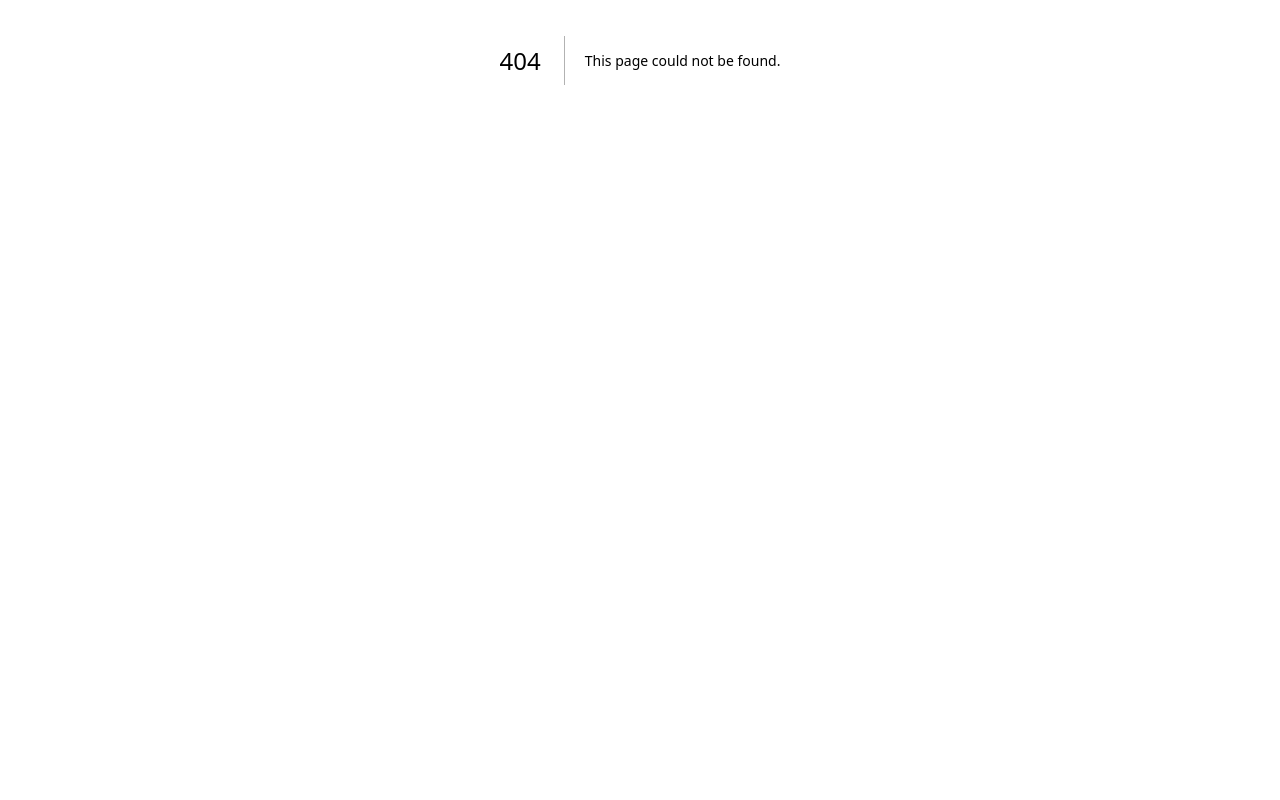
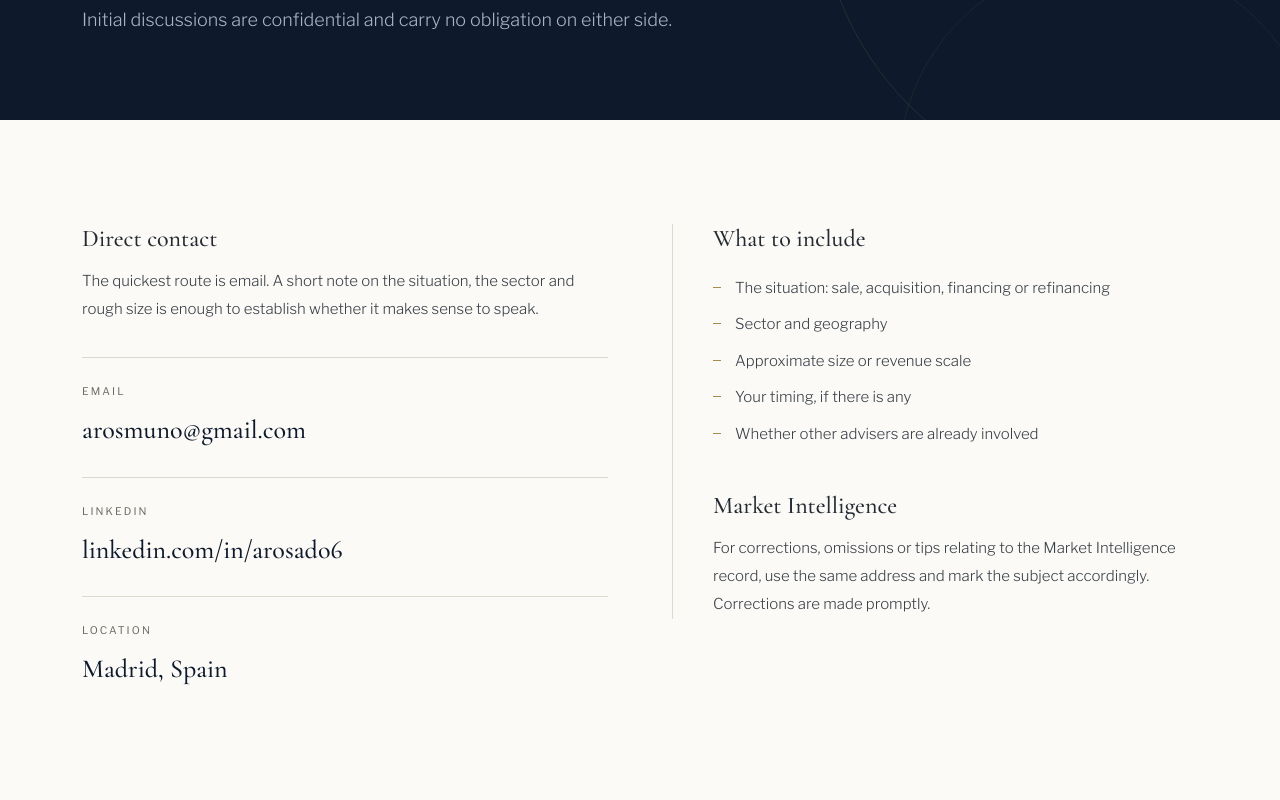
Before and after one commit to arosmuno/Meridian, a Next.js app: page /contact in a window 1280 px wide. Before the commit this address had no page. Shown: the part 340-1140 px from the top of the page. Before the commit the page ends 800 px from the top, so only its background shows below. Built offline with nearby package versions, Linux system fonts and the light colour scheme.

Commit message:
Add Contact page with layout and contact details
This file contains the Contact page with relevant metadata, layout, and contact information.

```diff
--- /dev/null
+++ b/pages/contact.js
@@ -0,0 +1,61 @@
+import Head from 'next/head';
+import Layout, { PageHero } from '../components/Layout';
+
+export default function Contact() {
+  return (
+    <>
+      <Head>
+        <title>Contact &mdash; Meridian Capital Markets</title>
+        <meta name="description" content="Contact Meridian Capital Markets to discuss an M&A, debt advisory or project finance situation." />
+        <link rel="canonical" href="https://www.meridiancapmarkets.com/contact" />
+      </Head>
+      <Layout>
+        <PageHero
+          eyebrow="Contact"
+          title="Start with a conversation."
+          sub="Initial discussions are confidential and carry no obligation on either side."
+        />
+        <section className="sec">
+          <div className="wrap g2">
+            <div>
+              <h2 className="h3">Direct contact</h2>
+              <p className="body" style={{ marginTop: 14, fontSize: 15 }}>
+                The quickest route is email. A short note on the situation, the sector and rough size is
+                enough to establish whether it makes sense to speak.
+              </p>
+              <div style={{ marginTop: 34 }}>
+                <div className="contact-line">
+                  <div className="lbl">Email</div>
+                  <a href="mailto:arosmuno@gmail.com">arosmuno@gmail.com</a>
+                </div>
+                <div className="contact-line">
+                  <div className="lbl">LinkedIn</div>
+                  <a href="https://www.linkedin.com/in/arosado6" target="_blank" rel="noopener noreferrer">linkedin.com/in/arosado6</a>
+                </div>
+                <div className="contact-line">
+                  <div className="lbl">Location</div>
+                  <span style={{ fontFamily: 'var(--serif)', fontSize: 26, fontWeight: 500, color: 'var(--ink)' }}>Madrid, Spain</span>
+                </div>
+              </div>
+            </div>
+            <div style={{ borderLeft: '1px solid var(--line)', paddingLeft: 40 }}>
+              <h2 className="h3">What to include</h2>
+              <ul className="ticks" style={{ marginTop: 22 }}>
+                <li>The situation: sale, acquisition, financing or refinancing</li>
+                <li>Sector and geography</li>
+                <li>Approximate size or revenue scale</li>
+                <li>Your timing, if there is any</li>
+                <li>Whether other advisers are already involved</li>
+              </ul>
+              <h2 className="h3" style={{ marginTop: 44 }}>Market Intelligence</h2>
+              <p className="body" style={{ marginTop: 14, fontSize: 15 }}>
+                For corrections, omissions or tips relating to the Market Intelligence record, use the same
+                address and mark the subject accordingly. Corrections are made promptly.
+              </p>
+            </div>
+          </div>
+        </section>
+      </Layout>
+    </>
+  );
+}
```
